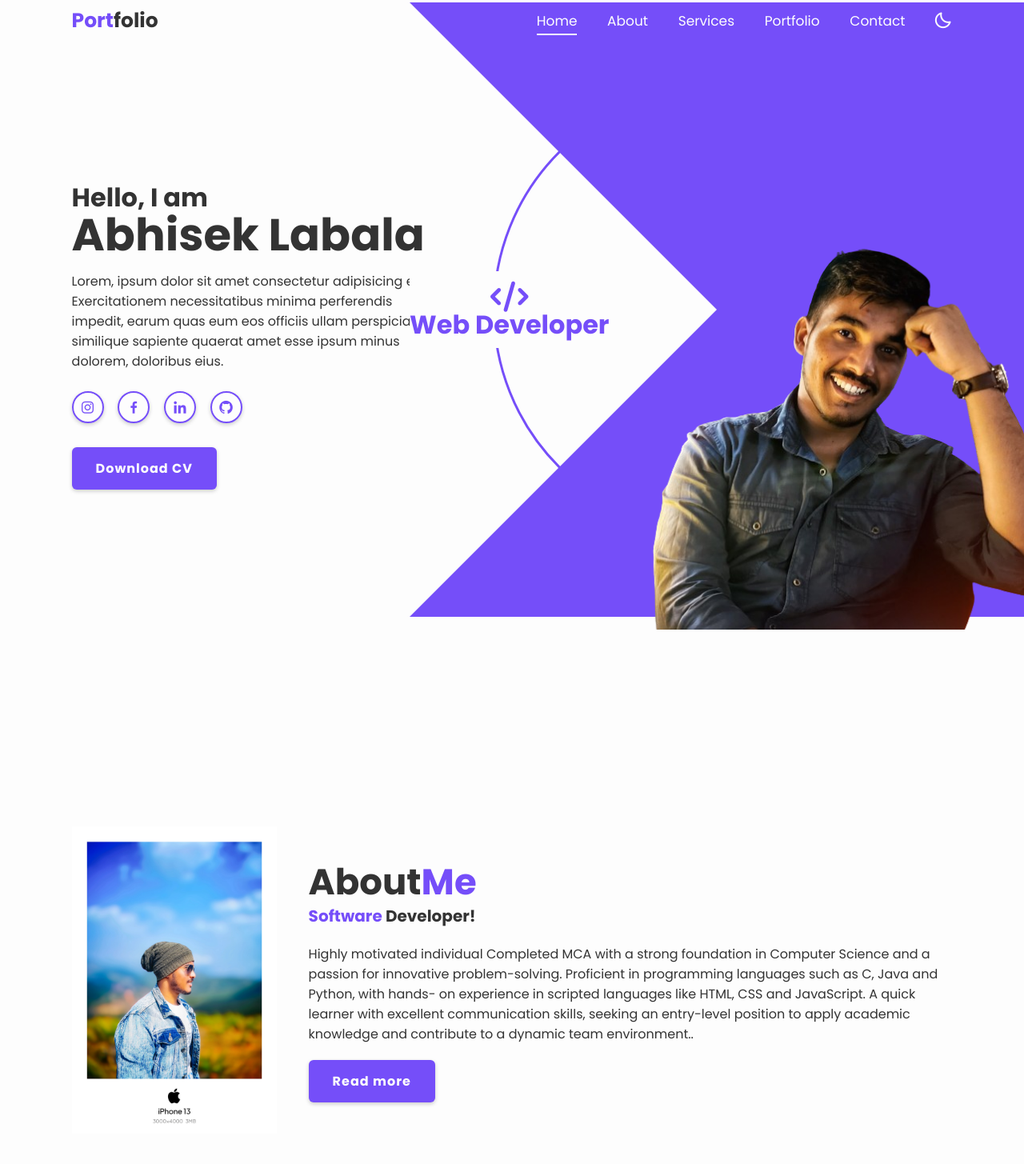
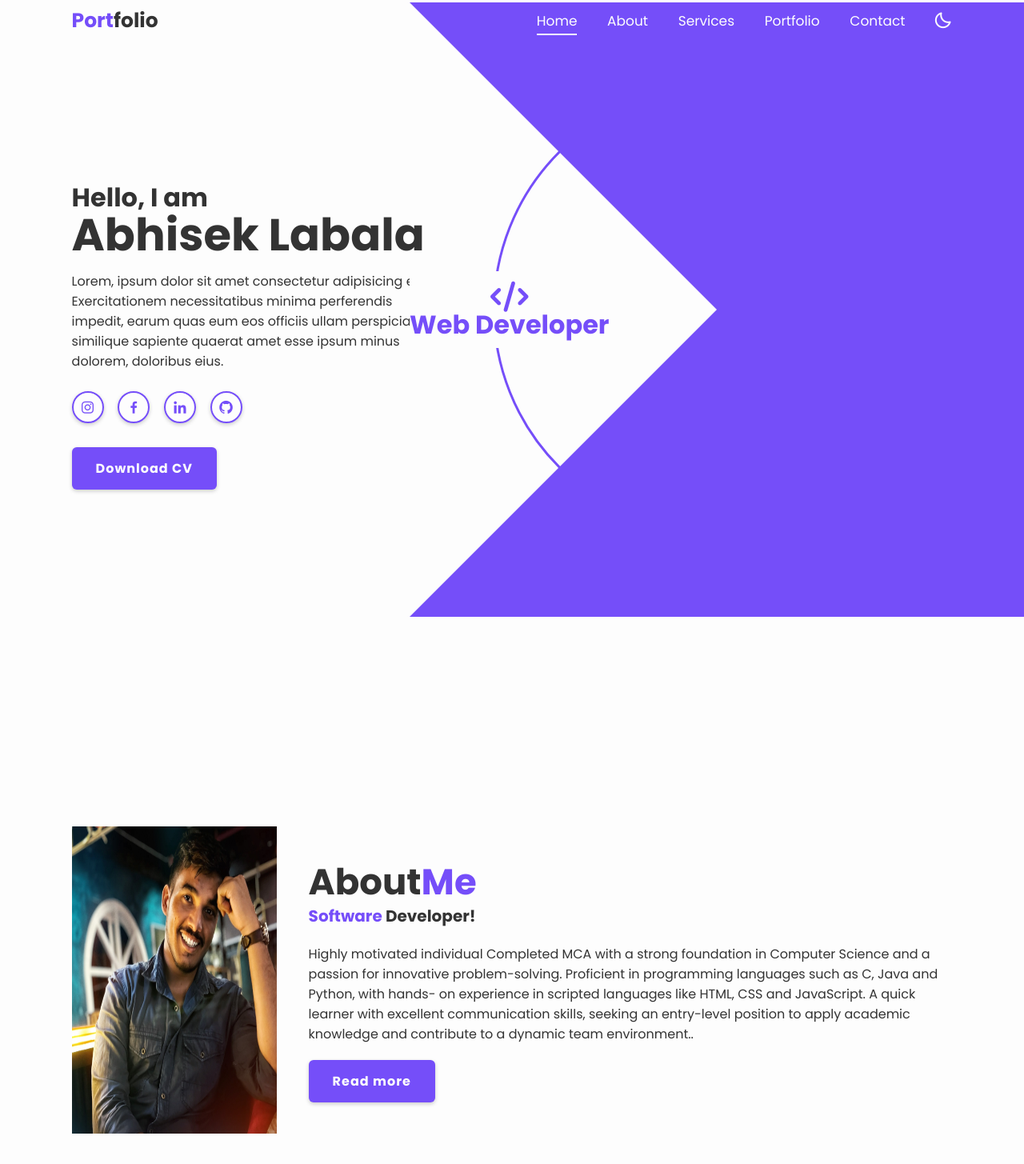
Before and after one commit to Abhisek-labala/Abhiseklabalaportfolio, a plain HTML site: page index.html in a window 1280 px wide. Shown: the part 13-1468 px from the top of the page at 80% size. Drawn offline with nearby package versions, Linux system fonts and the light colour scheme; animation ran at ten frames a second.

Commit message:
bug fixed

```diff
--- a/index.html
+++ b/index.html
@@ -68,12 +68,12 @@
             <div class="overlay"></div>
         </div>
         <div class="home-img">
-            <img src="images/main.png" alt="">
+            <!-- <img src="images/main.png" alt=""> -->
         </div>
     </section>
     <section class="about" id="about">
         <div class="about-img">
-            <img src="images/Abhisek5.jpg" alt="">
+            <img src="images/Abhisek2.jpg" alt="">
 
         </div>
         <div class="about-content">
```
Also changed, not shown: images/Abhisek2.jpg (added).
